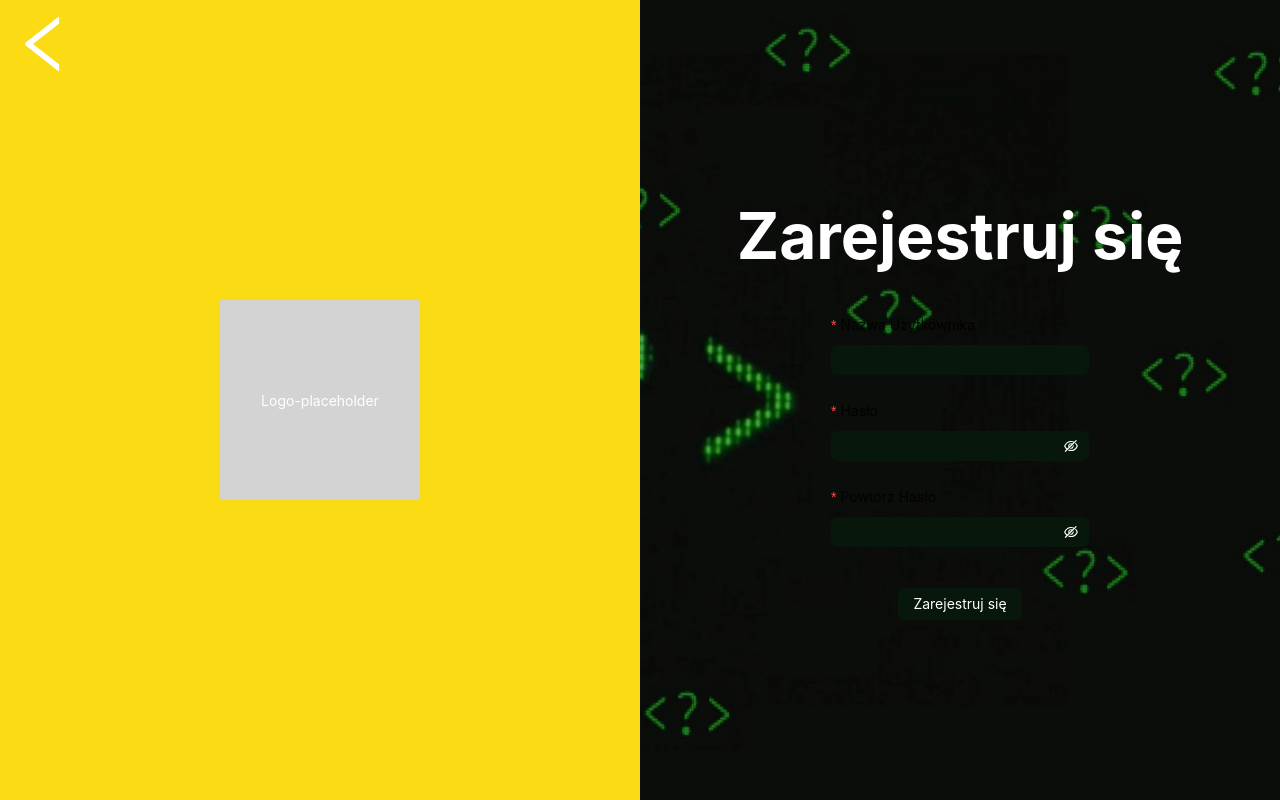
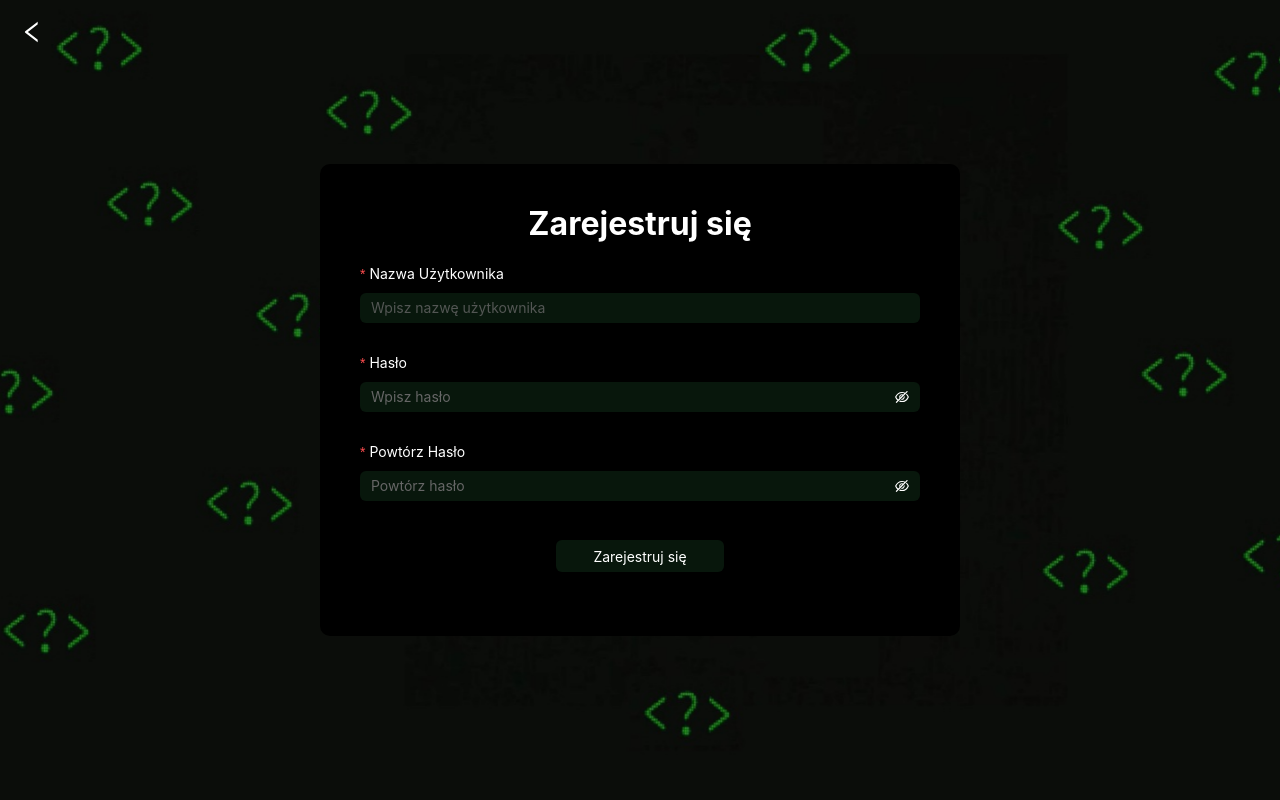
Before and after one commit to Jacob898/Quizzler, a React (Vite) app in the folder Frontend/: page /register in a window 1280 px wide. Built offline with nearby package versions, Linux system fonts and the light colour scheme.

Commit message:
style style style

```diff
--- a/Frontend/src/pages/LoginAndRegister/LoginPage.module.css
+++ b/Frontend/src/pages/LoginAndRegister/LoginPage.module.css
@@ -1,50 +1,69 @@
 .loginPage {
-    display: flex;
-    flex-direction: row;
-    justify-content: space-evenly;
-}
-
-
-.logo {
-    width: 200px;
-    height: 200px;
-    background-color: lightgray;
-    text-align: center;
-    align-items: center;
-    justify-content: center;
-    display: flex;
-}
-
-.logoSection {
   display: flex;
   justify-content: center;
   align-items: center;
-    width: 50vw;
-    background-color: #fadb14;
   height: 100vh;
-    padding: 10px;
-    margin: auto;
-}
-
-
-.loginHeader {
-    margin:5vh;
-    font-size: 8vh;
+  background-color: black;
 }
 
 .loginContainer {
-    display: flex;
-    flex-direction: column;
-    justify-content: center;
-    align-items: center;
+  background-color: black;
+  width: 50%;
+  padding: 40px;
   text-align: center;
-    width: 50vw;
-    height: 100vh;
+  border-radius: 10px;
+  color: white;
+}
+
+@media (max-width: 768px) {
+  .loginContainer {
+    width: 70%;
+  }
+}
+
+.loginHeader {
+  font-size: 32px;
+  margin-bottom: 20px;
+}
+
+.inputField {
+  width: 100%;
+  margin-bottom: 5px;
+  background-color: black;
+  border: 1px solid white;
+  color: white;
+}
+
+.inputField::placeholder {
+  color: white !important;
+  opacity: 0.8;
+}
+
+.inputLabel {
+  color: white !important;
+}
+
+.loginButton,
+.registerButton {
+  width: 30%;
+  margin-top: 10px;
+  padding: 10px 20px;
+  white-space: nowrap;
+  text-align: center;
+}
+
+@media (max-width: 768px) {
+  .loginButton,
+  .registerButton {
+    width: auto;
+    min-width: 150px;
+    padding: 10px 20px;
+  }
 }
 
 .loginButton {
-    margin-top: 2vh;
   background-color: #fadb14;
+  color: black;
 }
 
 .loginButton:hover {
@@ -52,8 +71,8 @@
 }
 
 .registerButton {
-    margin-top: 2vh;
   background-color: lightblue;
+  color: black;
 }
 
 .registerButton:hover {
@@ -61,12 +80,12 @@
 }
 
 .routeBackIcon {
-    font-size: 8vh;
+  font-size: 24px;
   cursor: pointer;
   position: absolute;
-    top: 1.5vh;
-    left: 1.5vh;
-    color: black;
+  top: 20px;
+  left: 20px;
+  color: white;
 }
 
 .routeBackIcon:hover {
--- a/Frontend/src/pages/LoginAndRegister/LoginPage.tsx
+++ b/Frontend/src/pages/LoginAndRegister/LoginPage.tsx
@@ -1,19 +1,20 @@
-import {Button, Form, Input, Layout} from "antd";
-
-import styles from './LoginPage.module.css'
-import {Link, useNavigate} from "react-router-dom";
-import {LeftOutlined} from "@ant-design/icons";
+import { Button, Form, Input, Layout } from "antd";
+import styles from "./LoginPage.module.css";
+import { useNavigate } from "react-router-dom";
+import { LeftOutlined } from "@ant-design/icons";
 
 const LoginPage = () => {
   const navigate = useNavigate();
 
   const handleClickToHomePage = () => {
     navigate("/");
-    }
+  };
 
-    const handleLogin = async (values) => {
+  const handleLogin = async (values: { email: string; password: string }) => {
     try {
-            const response = await fetch("https://quizzler-backend-1.onrender.com/api/auth/login", {
+      const response = await fetch(
+        "https://quizzler-backend-1.onrender.com/api/auth/login",
+        {
           method: "POST",
           headers: {
             "Content-Type": "application/json",
@@ -22,10 +23,10 @@ const LoginPage = () => {
             email: values.email,
             password: values.password,
           }),
-            });
+        }
+      );
 
       if (response.ok) {
-                console.log("User logged in successfully ");
         const siteResponse = await response.json();
         localStorage.setItem("token", siteResponse.accessToken);
         localStorage.setItem("refreshToken", siteResponse.refreshToken);
@@ -33,62 +34,162 @@ const LoginPage = () => {
         localStorage.setItem("isLoggedIn", "true");
         navigate("/");
       } else {
-                const error = await response.json();
-                console.error("Login failed: ", error );
         alert("Logowanie nie powiodło się");
       }
     } catch (error) {
-            console.error("error occured while logging in: ", error);
       alert("Logowanie nie powiodło się");
     }
-    }
+  };
 
   return (
-    <Layout>
-    <div className={styles.loginPage} >
-        <div className={styles.logoSection}>
-            <LeftOutlined className={styles.routeBackIcon} onClick={handleClickToHomePage} />
-            <div className={styles.logo}>Logo-placeholder</div>
-        </div>
-
+    <Layout className={styles.loginPage}>
+      <LeftOutlined
+        className={styles.routeBackIcon}
+        onClick={handleClickToHomePage}
+      />
       <div className={styles.loginContainer}>
         <h1 className={styles.loginHeader}>Zaloguj się</h1>
-            <Form
-                name="login-form"
-                layout="vertical"
-                onFinish={handleLogin}
+        <Form name="login-form" layout="vertical" onFinish={handleLogin}>
+          <Form.Item
+            label={<span className={styles.inputLabel}>Nazwa Użytkownika</span>}
+            name="email"
+            rules={[
+              { required: true, message: "Nazwa użytkownika jest wymagana" },
+            ]}
           >
-                <Form.Item label="Nazwa Użytkownika"
-                           name="email"
-                           rules={[{required: true, message:"Nazwa użytkownika jest wymagana"}]}
-                >
-                    <Input />
+            <Input
+              className={styles.inputField}
+              placeholder="Wpisz nazwę użytkownika"
+            />
           </Form.Item>
 
-                <Form.Item label="Hasło"
+          <Form.Item
+            label={<span className={styles.inputLabel}>Hasło</span>}
             name="password"
-                    rules={[{required: true, message:"Hasło jest wymagane"}]}
+            rules={[{ required: true, message: "Hasło jest wymagane" }]}
           >
-                    <Input.Password />
+            <Input.Password
+              className={styles.inputField}
+              placeholder="Wpisz hasło"
+            />
           </Form.Item>
 
           <Form.Item>
-                    <Button type="primary" htmlType="submit" className={styles.loginButton}>
+            <Button
+              type="primary"
+              htmlType="submit"
+              className={styles.loginButton}
+            >
               Zaloguj się
             </Button>
           </Form.Item>
-
         </Form>
 
-                <Button type="primary"  className={styles.registerButton}>
-                    <Link to="/register">
+        <Button
+          type="primary"
+          className={styles.registerButton}
+          onClick={() => navigate("/register")}
+        >
           Załóż nowe konto
-                    </Link>
         </Button>
       </div>
-    </div>
     </Layout>
-    )
-}
+  );
+};
 
 export default LoginPage;
+
+// import {Button, Form, Input, Layout} from "antd";
+
+// import styles from './LoginPage.module.css'
+// import {Link, useNavigate} from "react-router-dom";
+// import {LeftOutlined} from "@ant-design/icons";
+
+// const LoginPage = () => {
+//     const navigate = useNavigate();
+
+//     const handleClickToHomePage = () => {
+//         navigate("/");
+//     }
+
+//     const handleLogin = async (values) => {
+//         try {
+//             const response = await fetch("https://quizzler-backend-1.onrender.com/api/auth/login", {
+//                 method: "POST",
+//                 headers: {
+//                     "Content-Type": "application/json",
+//                 },
+//                 body: JSON.stringify({
+//                     email: values.email,
+//                     password: values.password,
+//                 }),
+//             });
+
+//             if (response.ok) {
+//                 console.log("User logged in successfully ");
+//                 const siteResponse = await response.json();
+//                 localStorage.setItem("token", siteResponse.accessToken);
+//                 localStorage.setItem("refreshToken", siteResponse.refreshToken);
+//                 localStorage.setItem("userID", siteResponse.user.id);
+//                 localStorage.setItem("isLoggedIn", "true");
+//                 navigate("/");
+//             } else {
+//                 const error = await response.json();
+//                 console.error("Login failed: ", error );
+//                 alert("Logowanie nie powiodło się");
+//             }
+//         } catch (error) {
+//             console.error("error occured while logging in: ", error);
+//             alert("Logowanie nie powiodło się");
+//         }
+//     }
+
+//     return (
+//     <Layout>
+//     <div className={styles.loginPage} >
+//         <div className={styles.logoSection}>
+//             <LeftOutlined className={styles.routeBackIcon} onClick={handleClickToHomePage} />
+//             <div className={styles.logo}>Logo-placeholder</div>
+//         </div>
+
+//         <div className={styles.loginContainer}>
+//             <h1 className={styles.loginHeader}>Zaloguj się</h1>
+//             <Form
+//                 name="login-form"
+//                 layout="vertical"
+//                 onFinish={handleLogin}
+//             >
+//                 <Form.Item label="Nazwa Użytkownika"
+//                            name="email"
+//                            rules={[{required: true, message:"Nazwa użytkownika jest wymagana"}]}
+//                 >
+//                     <Input />
+//                 </Form.Item>
+
+//                 <Form.Item label="Hasło"
+//                     name="password"
+//                     rules={[{required: true, message:"Hasło jest wymagane"}]}
+//                 >
+//                     <Input.Password />
+//                 </Form.Item>
+
+//                 <Form.Item>
+//                     <Button type="primary" htmlType="submit" className={styles.loginButton}>
+//                         Zaloguj się
+//                     </Button>
+//                 </Form.Item>
+
+//             </Form>
+
+//                 <Button type="primary"  className={styles.registerButton}>
+//                     <Link to="/register">
+//                         Załóż nowe konto
+//                     </Link>
+//                 </Button>
+//         </div>
+//     </div>
+//     </Layout>
+//     )
+// }
+
+// export default LoginPage;
--- a/Frontend/src/pages/LoginAndRegister/RegisterPage.tsx
+++ b/Frontend/src/pages/LoginAndRegister/RegisterPage.tsx
@@ -1,19 +1,29 @@
-import {Button, Form, Input, Layout} from "antd";
-
-import styles from './LoginPage.module.css'
-import {useNavigate} from "react-router-dom";
-import {LeftOutlined} from "@ant-design/icons";
+import { Button, Form, Input, Layout } from "antd";
+import styles from "./LoginPage.module.css";
+import { useNavigate } from "react-router-dom";
+import { LeftOutlined } from "@ant-design/icons";
 
 const RegisterPage = () => {
   const navigate = useNavigate();
 
   const handleClickToHomePage = () => {
     navigate("/");
+  };
+
+  const handleRegister = async (values: {
+    email: string;
+    password: string;
+    confirmPassword: string;
+  }) => {
+    if (values.password !== values.confirmPassword) {
+      alert("Hasła się nie zgadzają!");
+      return;
     }
 
-    const handleRegister = async (values) => {
     try {
-            const response = await fetch("https://quizzler-backend-1.onrender.com/api/auth/register", {
+      const response = await fetch(
+        "https://quizzler-backend-1.onrender.com/api/auth/register",
+        {
           method: "POST",
           headers: {
             "Content-Type": "application/json",
@@ -22,10 +32,10 @@ const RegisterPage = () => {
             email: values.email,
             password: values.password,
           }),
-            });
+        }
+      );
 
       if (response.ok) {
-                console.log("User registered successfully ");
         const siteResponse = await response.json();
         localStorage.setItem("token", siteResponse.accessToken);
         localStorage.setItem("refreshToken", siteResponse.refreshToken);
@@ -33,76 +43,192 @@ const RegisterPage = () => {
         localStorage.setItem("isLoggedIn", "true");
         navigate("/");
       } else {
-                const error = await response.json();
-                console.error("Registration failed: ", error );
         alert("Rejestracja nie powiodła się");
       }
     } catch (error) {
-            console.error("error occured while registering: ", error);
       alert("Rejestracja nie powiodła się");
     }
-    }
+  };
 
   return (
-        <Layout>
-            <div className={styles.loginPage} >
-                <div className={styles.logoSection}>
-                    <LeftOutlined className={styles.routeBackIcon} onClick={handleClickToHomePage} />
-                    <div className={styles.logo}>Logo-placeholder</div>
-                </div>
-
+    <Layout className={styles.loginPage}>
+      <LeftOutlined
+        className={styles.routeBackIcon}
+        onClick={handleClickToHomePage}
+      />
       <div className={styles.loginContainer}>
         <h1 className={styles.loginHeader}>Zarejestruj się</h1>
-                    <Form
-                        name="login-form"
-                        layout="vertical"
-                        onFinish={handleRegister}
+        <Form name="register-form" layout="vertical" onFinish={handleRegister}>
+          <Form.Item
+            label={<span className={styles.inputLabel}>Nazwa Użytkownika</span>}
+            name="email"
+            rules={[
+              { required: true, message: "Nazwa użytkownika jest wymagana" },
+            ]}
           >
-                        <Form.Item label="Nazwa Użytkownika"
-                                   name="email"
-                                   rules={[{required: true, message:"Nazwa użytkownika jest wymagana"}]}
-                        >
-                            <Input />
+            <Input
+              className={styles.inputField}
+              placeholder="Wpisz nazwę użytkownika"
+            />
           </Form.Item>
 
-                        <Form.Item label="Hasło"
+          <Form.Item
+            label={<span className={styles.inputLabel}>Hasło</span>}
             name="password"
-                                   rules={[{required: true, message:"Hasło jest wymagane"}]}
+            rules={[{ required: true, message: "Hasło jest wymagane" }]}
           >
-                            <Input.Password />
+            <Input.Password
+              className={styles.inputField}
+              placeholder="Wpisz hasło"
+            />
           </Form.Item>
 
-                        <Form.Item label="Powtórz Hasło"
-                                   name = "confirm password"
-                                   dependencies={['password']}
-                                   rules ={[
-                                       {
-                                           required: true,
-                                           message: "Powtórzenie hasła jest wymagane",
-                                       },
+          <Form.Item
+            label={<span className={styles.inputLabel}>Powtórz Hasło</span>}
+            name="confirmPassword"
+            dependencies={["password"]}
+            rules={[
+              { required: true, message: "Powtórzenie hasła jest wymagane" },
               ({ getFieldValue }) => ({
                 validator(_, value) {
-                                               if (!value || getFieldValue('password') === value) {
+                  if (!value || getFieldValue("password") === value) {
                     return Promise.resolve();
                   }
-                                               return Promise.reject(new Error("Wpisane hasła się nie zgadzają"));
-                                           }
-                                       })
+                  return Promise.reject(
+                    new Error("Wpisane hasła się nie zgadzają")
+                  );
+                },
+              }),
             ]}
           >
-                            <Input.Password />
+            <Input.Password
+              className={styles.inputField}
+              placeholder="Powtórz hasło"
+            />
           </Form.Item>
 
           <Form.Item>
-                            <Button type="primary" htmlType="submit" className={styles.loginButton}>
+            <Button
+              type="primary"
+              htmlType="submit"
+              className={styles.loginButton}
+            >
               Zarejestruj się
             </Button>
           </Form.Item>
         </Form>
       </div>
-            </div>
     </Layout>
-    )
-}
+  );
+};
 
 export default RegisterPage;
+
+// import {Button, Form, Input, Layout} from "antd";
+
+// import styles from './LoginPage.module.css'
+// import {useNavigate} from "react-router-dom";
+// import {LeftOutlined} from "@ant-design/icons";
+
+// const RegisterPage = () => {
+//     const navigate = useNavigate();
+
+//     const handleClickToHomePage = () => {
+//         navigate("/");
+//     }
+
+//     const handleRegister = async (values) => {
+//         try {
+//             const response = await fetch("https://quizzler-backend-1.onrender.com/api/auth/register", {
+//                 method: "POST",
+//                 headers: {
+//                     "Content-Type": "application/json",
+//                 },
+//                 body: JSON.stringify({
+//                     email: values.email,
+//                     password: values.password,
+//                 }),
+//             });
+
+//             if (response.ok) {
+//                 console.log("User registered successfully ");
+//                 const siteResponse = await response.json();
+//                 localStorage.setItem("token", siteResponse.accessToken);
+//                 localStorage.setItem("refreshToken", siteResponse.refreshToken);
+//                 localStorage.setItem("userID", siteResponse.user.id);
+//                 localStorage.setItem("isLoggedIn", "true");
+//                 navigate("/");
+//             } else {
+//                 const error = await response.json();
+//                 console.error("Registration failed: ", error );
+//                 alert("Rejestracja nie powiodła się");
+//             }
+//         } catch (error) {
+//             console.error("error occured while registering: ", error);
+//             alert("Rejestracja nie powiodła się");
+//         }
+//     }
+
+//     return (
+//         <Layout>
+//             <div className={styles.loginPage} >
+//                 <div className={styles.logoSection}>
+//                     <LeftOutlined className={styles.routeBackIcon} onClick={handleClickToHomePage} />
+//                     <div className={styles.logo}>Logo-placeholder</div>
+//                 </div>
+
+//                 <div className={styles.loginContainer}>
+//                     <h1 className={styles.loginHeader}>Zarejestruj się</h1>
+//                     <Form
+//                         name="login-form"
+//                         layout="vertical"
+//                         onFinish={handleRegister}
+//                     >
+//                         <Form.Item label="Nazwa Użytkownika"
+//                                    name="email"
+//                                    rules={[{required: true, message:"Nazwa użytkownika jest wymagana"}]}
+//                         >
+//                             <Input />
+//                         </Form.Item>
+
+//                         <Form.Item label="Hasło"
+//                                    name="password"
+//                                    rules={[{required: true, message:"Hasło jest wymagane"}]}
+//                         >
+//                             <Input.Password />
+//                         </Form.Item>
+
+//                         <Form.Item label="Powtórz Hasło"
+//                                    name = "confirm password"
+//                                    dependencies={['password']}
+//                                    rules ={[
+//                                        {
+//                                            required: true,
+//                                            message: "Powtórzenie hasła jest wymagane",
+//                                        },
+//                                        ({ getFieldValue }) => ({
+//                                            validator(_, value) {
+//                                                if (!value || getFieldValue('password') === value) {
+//                                                    return Promise.resolve();
+//                                                }
+//                                                return Promise.reject(new Error("Wpisane hasła się nie zgadzają"));
+//                                            }
+//                                        })
+//                                    ]}
+//                         >
+//                             <Input.Password />
+//                         </Form.Item>
+
+//                         <Form.Item>
+//                             <Button type="primary" htmlType="submit" className={styles.loginButton}>
+//                                 Zarejestruj się
+//                             </Button>
+//                         </Form.Item>
+//                     </Form>
+//                 </div>
+//             </div>
+//         </Layout>
+//     )
+// }
+
+// export default RegisterPage;
--- a/Frontend/src/styles.css
+++ b/Frontend/src/styles.css
@@ -160,3 +160,40 @@ span {
   text-align: center;
   margin: 0 auto;
 }
+
+/* Zapobieganie poziomemu przewijaniu */
+html,
+body {
+  overflow-x: hidden !important;
+  width: 100vw;
+  height: 100%;
+}
+
+/* Ustawienie szerokości layoutu na 100% */
+.ant-layout {
+  width: 100vw !important;
+  max-width: 100vw !important;
+  overflow-x: hidden !important;
+}
+
+/* Główna zawartość */
+.ant-layout-content {
+  width: 100%;
+  max-width: 100vw !important;
+  overflow-x: hidden !important;
+  background: transparent !important;
+}
+
+/* Poprawienie wyglądu kontenerów */
+.container {
+  width: 100%;
+  max-width: 100%;
+  overflow-x: hidden !important;
+}
+
+/* Usunięcie marginesów powodujących przewijanie */
+* {
+  margin: 0;
+  padding: 0;
+  box-sizing: border-box;
+}
```
Also changed, not shown: Frontend/src/pages/Home/Home.tsx (+18 -14 lines). Lines whose indentation alone changed are shown as unchanged.
